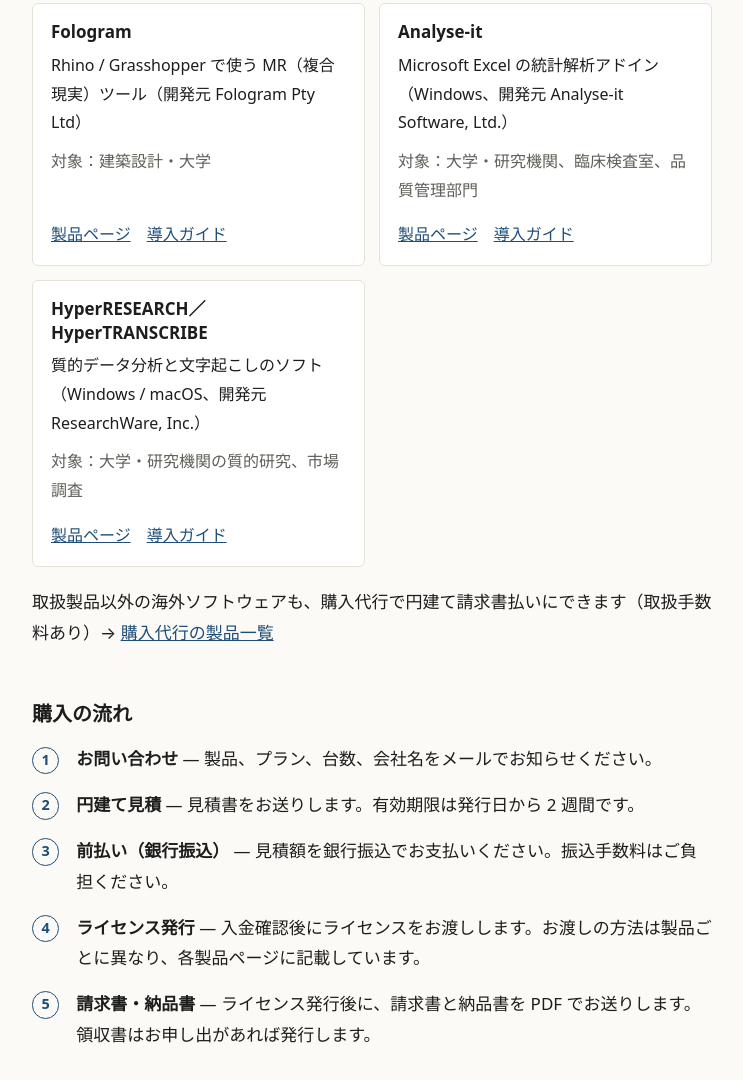
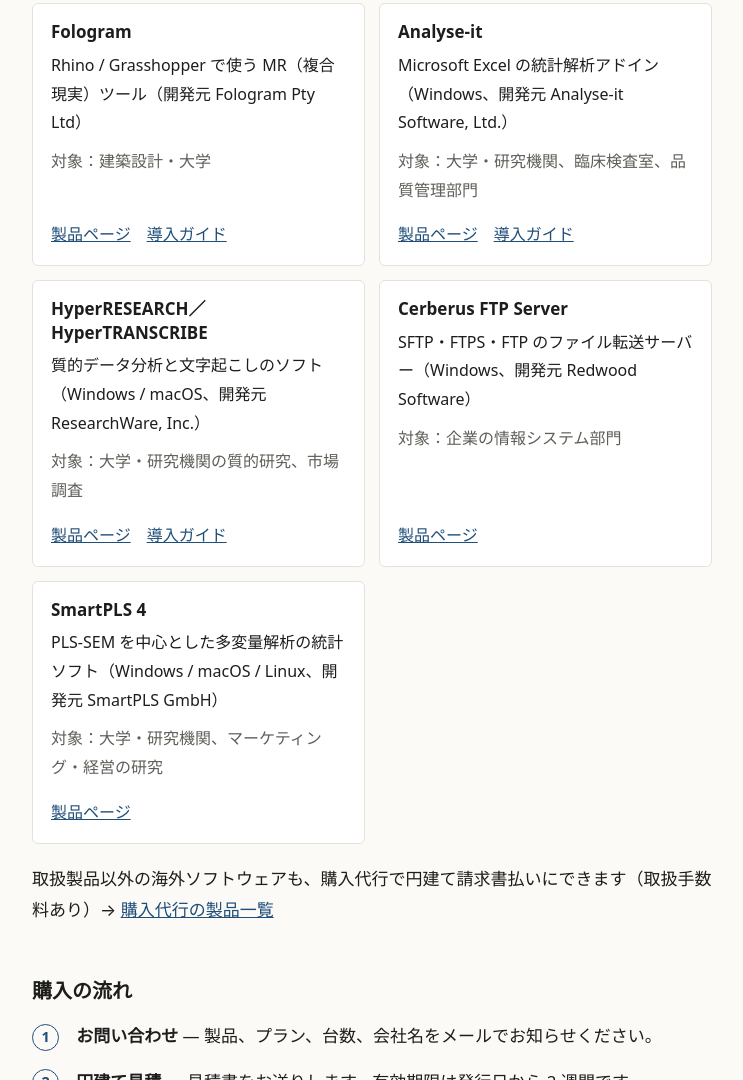
Before and after one commit to kiminori-kobo/kiminori-kobo-site, a plain HTML site: page index.html in a window 1280 px wide. Shown: the part 1920-3000 px from the top of the page, without its empty margins (268-1011 px from the left). Drawn offline with Linux system fonts and the light colour scheme.

Commit message:
Cerberus FTP Server と SmartPLS 4 の製品ページを公開する（noindex を外し、トップの取扱製品に追加、約款の別表1 に返金の行を追加、改定日 2026-11-17）
Co-Authored-By: Claude Opus 5.5 <noreply@anthropic.com>
Claude-Session: https://claude.ai/code/session_0113YqFAYSqb8i8fuaUJw2jR

```diff
--- a/index.html
+++ b/index.html
@@ -84,6 +84,18 @@
       <p class="for">対象：大学・研究機関の質的研究、市場調査</p>
       <p class="links"><a href="researchware/">製品ページ</a><a href="researchware/setup.html">導入ガイド</a></p>
     </article>
+    <article class="card">
+      <h3><a href="cerberus/">Cerberus FTP Server</a></h3>
+      <p>SFTP・FTPS・FTP のファイル転送サーバー（Windows、開発元 Redwood Software）</p>
+      <p class="for">対象：企業の情報システム部門</p>
+      <p class="links"><a href="cerberus/">製品ページ</a></p>
+    </article>
+    <article class="card">
+      <h3><a href="smartpls/">SmartPLS 4</a></h3>
+      <p>PLS-SEM を中心とした多変量解析の統計ソフト（Windows / macOS / Linux、開発元 SmartPLS GmbH）</p>
+      <p class="for">対象：大学・研究機関、マーケティング・経営の研究</p>
+      <p class="links"><a href="smartpls/">製品ページ</a></p>
+    </article>
   </div>
   <p>取扱製品以外の海外ソフトウェアも、購入代行で円建て請求書払いにできます（取扱手数料あり）→ <a href="procurement/">購入代行の製品一覧</a></p>
 
```
Also changed, not shown: cerberus/index.html (+4 -5 lines), smartpls/index.html (+1 -2 lines), terms/index.html (+5 -3 lines).
